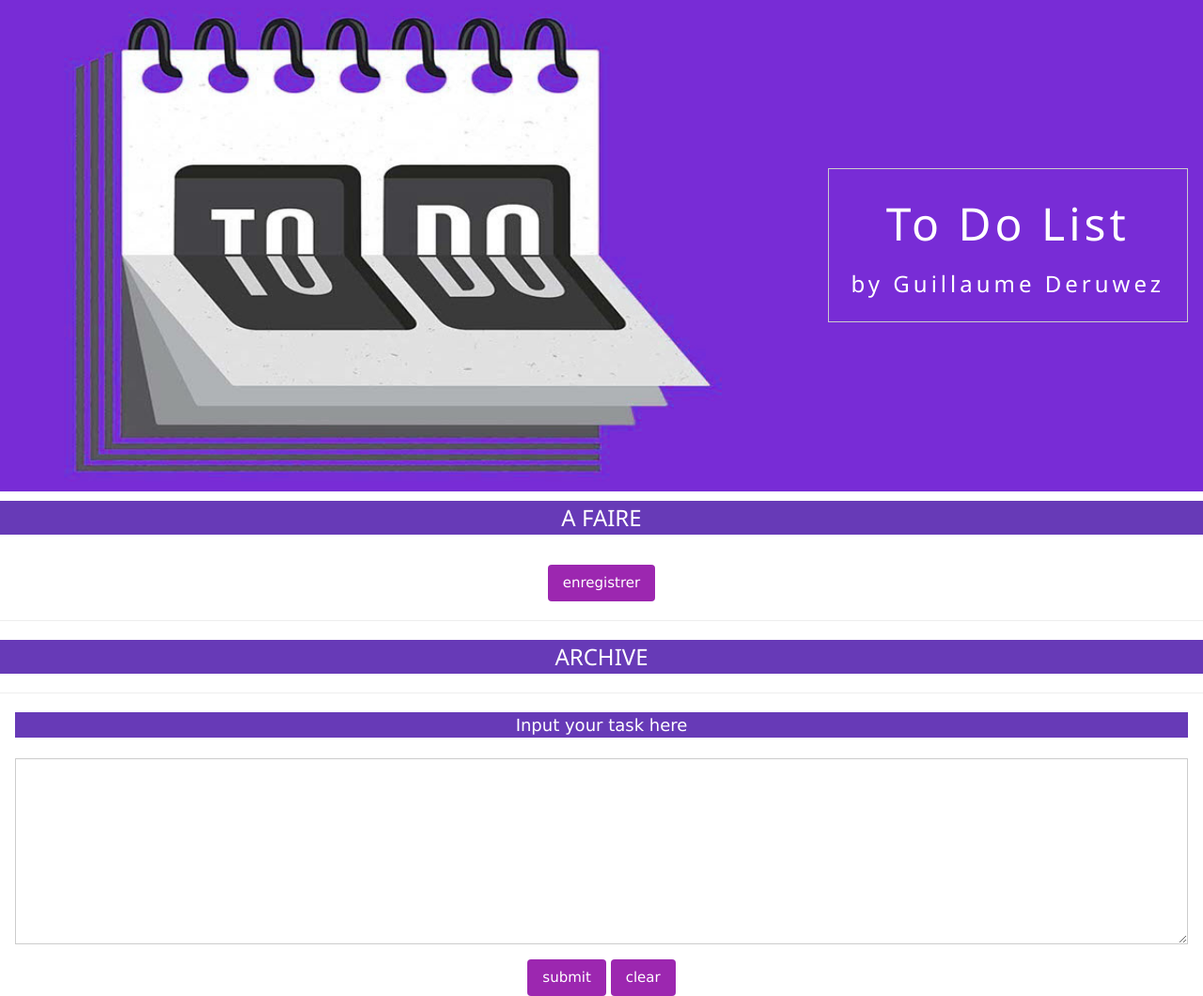
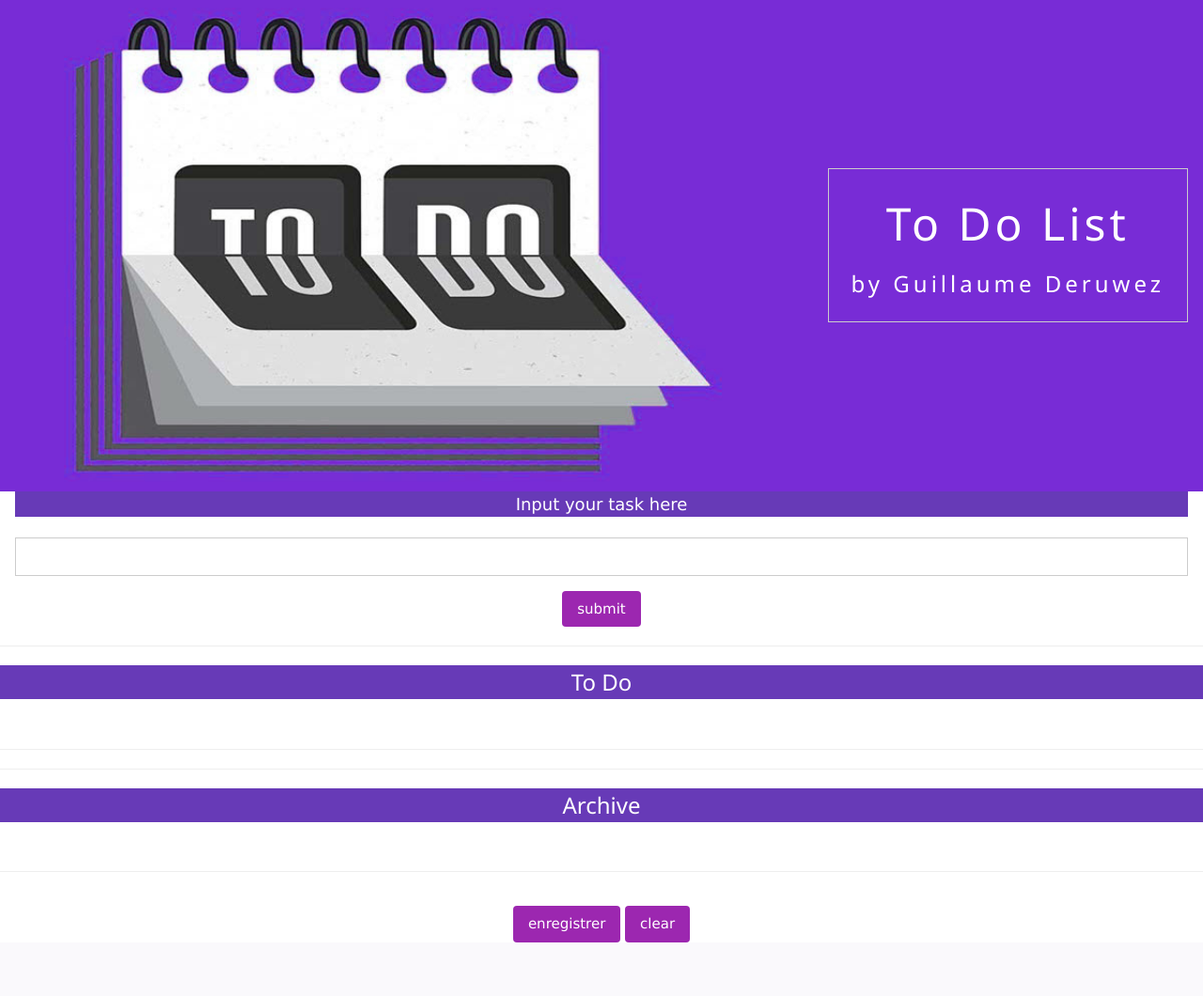
Before and after one commit to gderuwez/projet-6-todolist, a PHP site: page / in a window 1280 px wide. Shown: the whole page at 94% size. After the commit the page ends 1003 px from the top, so only its background shows below. Run offline with PHP 8.4, Linux system fonts and the light colour scheme.

Commit message:
appearance tweak

```diff
--- a/index.php
+++ b/index.php
@@ -2,32 +2,35 @@
   include 'contenu.php';
   include 'head.php';
 ?>
+<form action="" method="post" class="w3-container">
+  <label class="w3-large w3-deep-purple w3-center w3-show" for="task">Input your task here</label>
+  <br>
+  <input class="w3-input w3-border" type="text" name="task" id="task">
+  <div class="w3-center">
+    <input type="submit" name="submit" value="submit" class="w3-btn w3-round w3-purple w3-mobile w3-margin-top">
+  </div>
+</form>
+<hr>
 <form action="" method="post" class="w3-display-container">
-  <h3 class="w3-deep-purple w3-center">A FAIRE</h3>
+  <h3 class="w3-deep-purple w3-center">To Do</h3>
   <?php
     echo todoprint();
     echo todoprint2();
   ?>
   <br>
-  <div class="w3-center">
-    <input type="submit" name="save" value="enregistrer" class="w3-btn w3-mobile w3-round w3-purple">
-  </div>
   <hr>
-  <h3 class="w3-deep-purple w3-center">ARCHIVE</h3>
+  <hr>
+  <h3 class="w3-deep-purple w3-center">Archive</h3>
   <?php
     echo doneprint();
     echo doneprint2();
    ?>
-</form>
-<hr>
-<form action="" method="post" class="w3-container">
-  <label class="w3-large w3-deep-purple w3-center w3-show" for="task">Input your task here</label>
-  <br>
-  <textarea class="w3-input w3-border" name="task" rows="8" cols="80"></textarea>
-  <div class="w3-center">
-    <input type="submit" name="submit" value="submit" class="w3-btn w3-round w3-purple w3-mobile w3-margin-top">
-    <input type="submit" name="clear" value="clear" class="w3-btn w3-round w3-purple w3-mobile w3-margin-top">
-  </div>
+   <br>
+   <hr>
+   <div class="w3-center">
+     <input type="submit" name="save" value="enregistrer" class="w3-btn w3-mobile w3-round w3-purple w3-margin-top">
+     <input type="submit" name="clear" value="clear" class="w3-btn w3-round w3-purple w3-mobile w3-margin-top">
+   </div>
 </form>
 <?php
   include 'footer.php';
```
